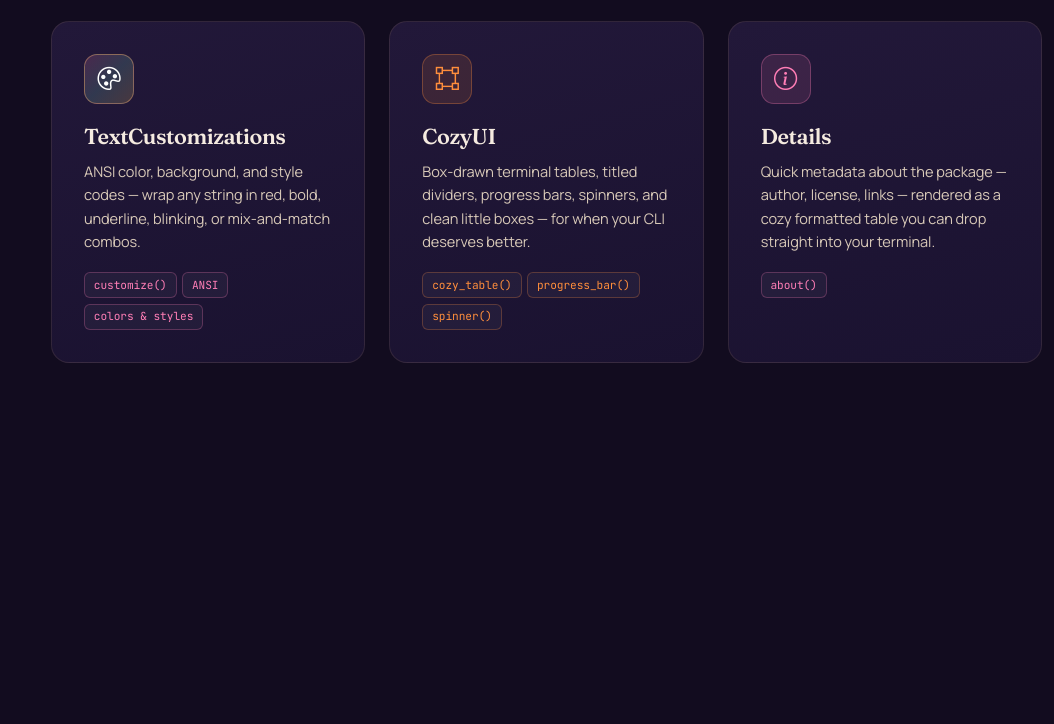
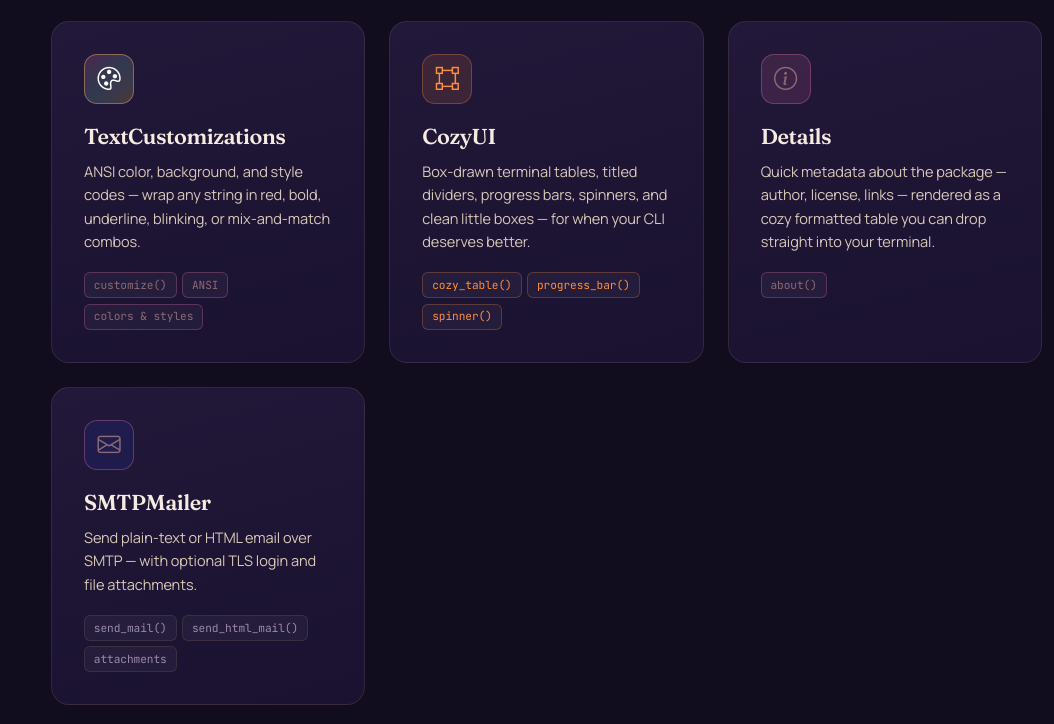
Before and after one commit to youssefahmed2017/cozy-docs, a plain HTML site: page index.html in a window 1280 px wide. Shown: the part 1336-2060 px from the top of the page, without its empty margins (226-1280 px from the left). Drawn offline with nearby package versions, Linux system fonts and the light colour scheme.

Commit message:
Update styles.css

```diff
--- a/styles.css
+++ b/styles.css
@@ -12,7 +12,7 @@
     --text-muted:    #9a8aa8;
     --amber:         #ffb675;
     --amber-deep:    #ff8e3c;
-    --rose:          #ff7eb6;
+    --rose: #8b6a76;
     --honey:         #ffd166;
     --teal:          #7dd6c0;
     --plum:          #b794f4;
@@ -523,6 +523,8 @@
 .module-card.custom .module-icon { background: linear-gradient(135deg,rgba(255,126,182,.18),rgba(125,214,192,.18),rgba(255,209,102,.18)); color: #fff; border-color: rgba(255,182,117,.4); }
 .module-card.ui    .module-icon { background: rgba(255,142,60,.12);  color: var(--amber-deep); border-color: rgba(255,142,60,.3);  }
 .module-card.det   .module-icon { background: rgba(255,126,182,.12); color: var(--rose);       border-color: rgba(255,126,182,.3); }
+.module-card.mailer .module-icon { background: rgb(27 66 234 / 0.12); color: var(--rose);       border-color: rgba(255,126,182,.3);  }
+
 
 .module-card h3 { font-size: 1.35rem; font-weight: 600; margin-bottom: .65rem; }
 .module-card p  { color: var(--text-soft); font-size: .91rem; line-height: 1.6; margin-bottom: 1.2rem; }
@@ -859,6 +861,8 @@
 .reveal-stagger.in > *:nth-child(4) { opacity: 1; transform: none; transition-delay: .29s; }
 .reveal-stagger.in > *:nth-child(5) { opacity: 1; transform: none; transition-delay: .37s; }
 .reveal-stagger.in > *:nth-child(6) { opacity: 1; transform: none; transition-delay: .45s; }
+.reveal-stagger.in > *:nth-child(7) { opacity: 1; transform: none; transition-delay: .53s; }
+
 
 /* ─── SCROLLBAR ─── */
 ::-webkit-scrollbar { width: 10px; height: 10px; }
@@ -925,7 +929,7 @@
     --text-muted:    #8a7060;
     --amber:         #c06800;
     --amber-deep:    #a05600;
-    --rose:          #c0306e;
+    --rose: #6071ff;
     --honey:         #9e7200;
     --teal:          #1a7062;
     --plum:          #7040c8;
```
